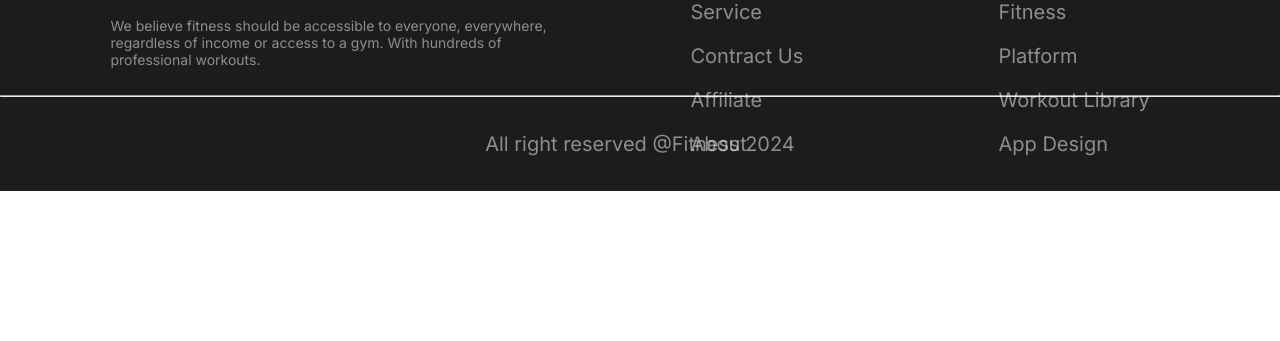
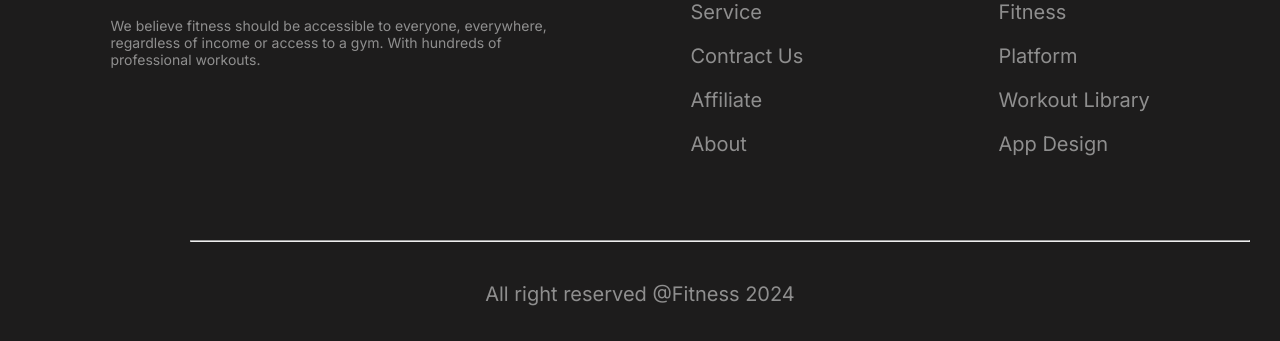
Before and after one commit to dtehamza/assignment-two, a plain HTML site: page index.html in a window 1280 px wide. Shown: the part 4326-4667 px from the top of the page. Before the commit the page ends 4517 px from the top, so only its background shows below. Drawn offline with Linux system fonts and the light colour scheme.

Commit message:
first commit

```diff
--- a/index.html
+++ b/index.html
@@ -298,7 +298,7 @@
             </div>
 
         </div>
-        <hr>
+        <hr class="horizontal">
         <p class="reserved">All right reserved @Fitness 2024</p>
     </footer>
 
--- a/style/fitness.css
+++ b/style/fitness.css
@@ -664,15 +664,17 @@ th{
     max-width: 1440px;
     margin: 0 auto;
     background-color: #1d1c1c;
+    padding-top: 66px;
 }
 .fitness-footer{
-    padding-top: 66px;
+
     margin: 0 auto;
     display: flex;
     justify-content: space-between;
     width: 1059px;
     height: 249px;
     padding-bottom: 79px;
+
 
 }
 
@@ -711,10 +713,19 @@ th{
 
 }
 .reserved{
-
     font-size: 20px;
     text-align: center;
     color: #ffffff;
     opacity: 50%;
-    padding: 35px;
+    padding-top: 36px;
+    padding-bottom: 35px;
+
 }
+.horizontal{
+    width: 1060px;
+    margin-top: 79px;
+    display: inline-block;
+    margin-left: 190px;
+    color: #1d1c1c;
+
+}
```
